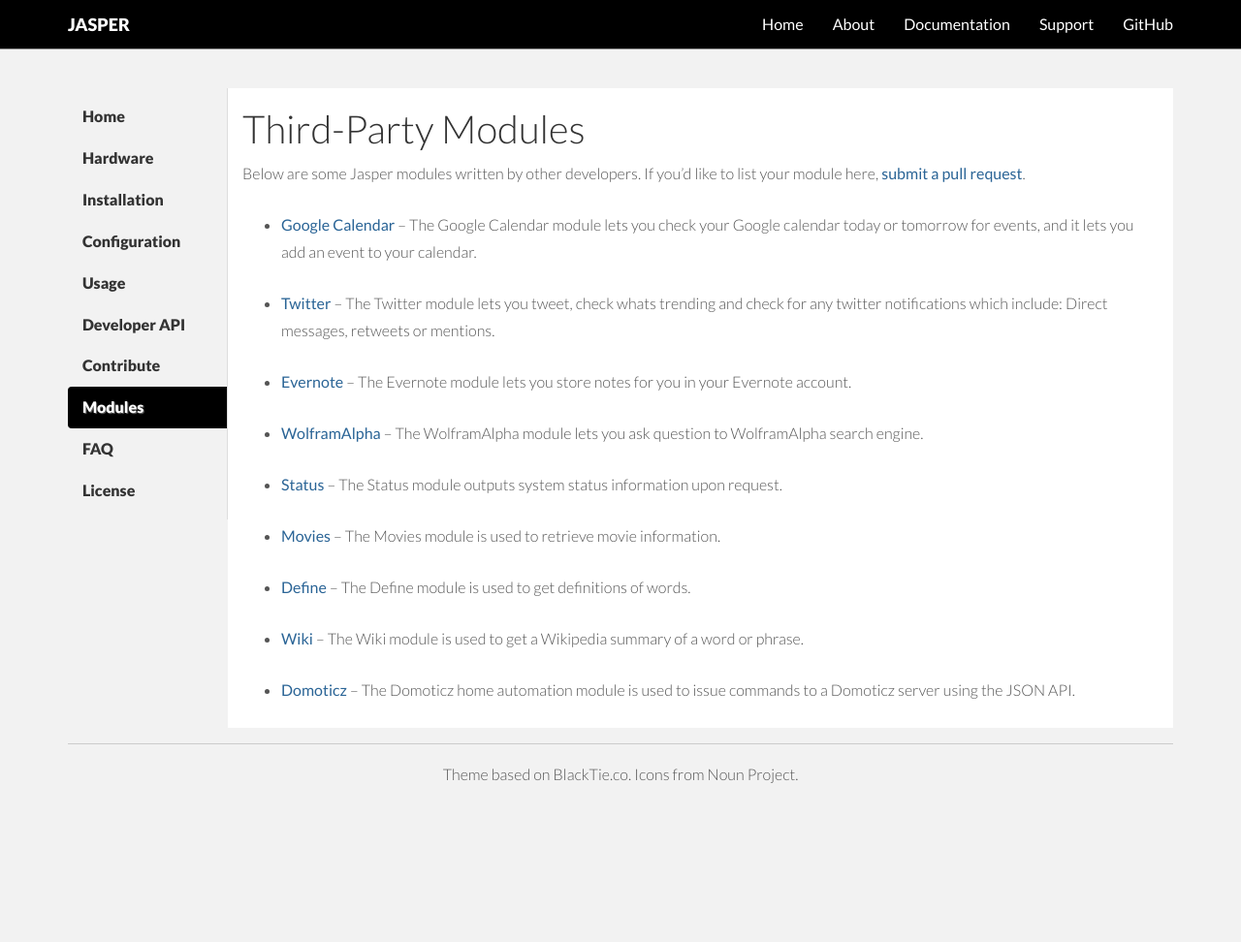
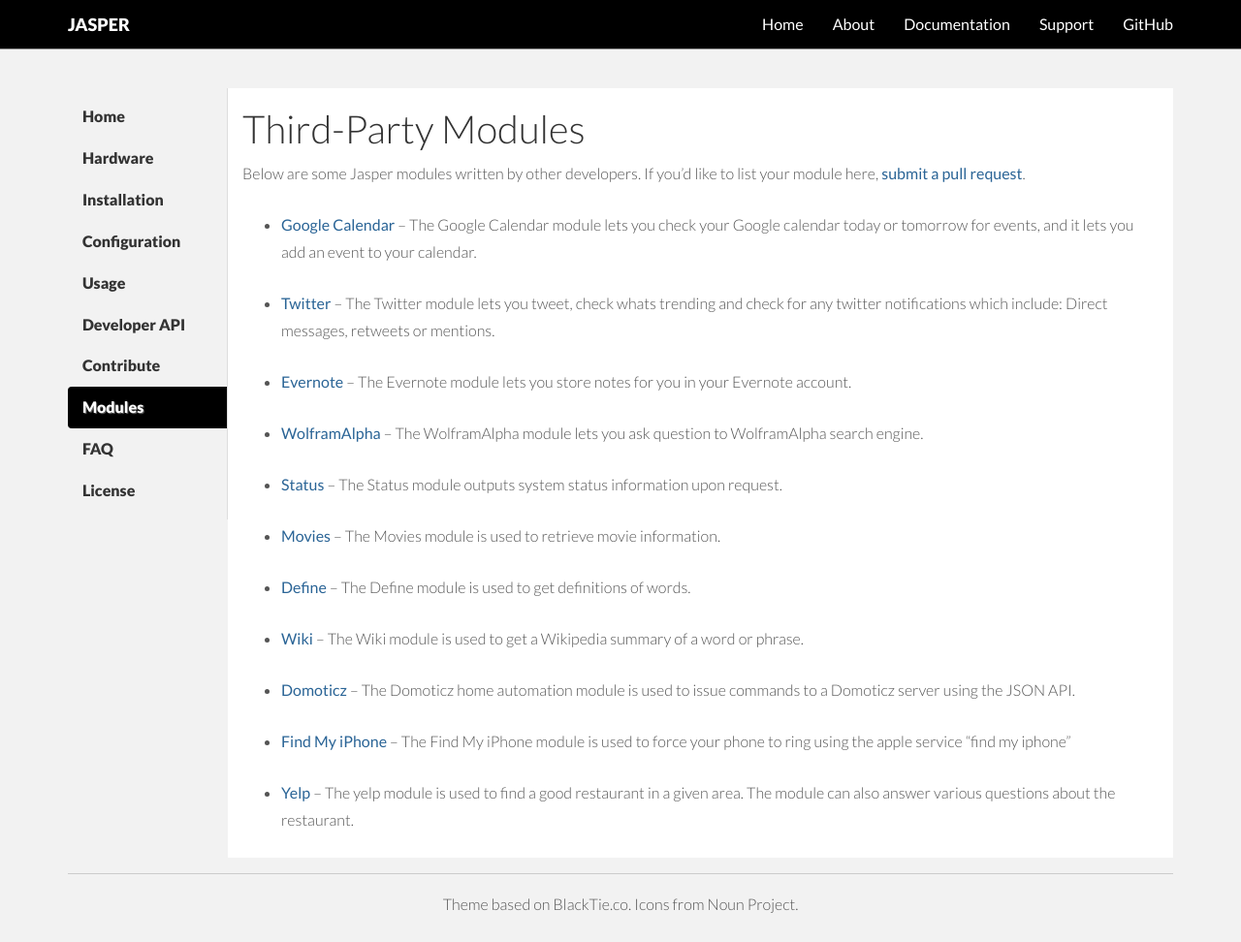
Before and after one commit to jasperproject/jasperproject.github.io, a Jekyll site: the page built from documentation/modules/index.md, in a window 1280 px wide and 972 px high. Shown: the whole window at 97% size. Built offline with Jekyll 4.4.1, drawn with Linux system fonts in a browser that asks for light colours; nearby versions of some CDN libraries.

Commit message:
Add my two modules to the list
- Find my iPhone
- Yelp

```diff
--- a/documentation/modules/index.md
+++ b/documentation/modules/index.md
@@ -27,3 +27,7 @@
 - [Wiki](https://github.com/iamjake648/jasper-wiki) -- The Wiki module is used to get a Wikipedia summary of a word or phrase.
 
 - [Domoticz](https://github.com/nlooije/Jasper-Domoticz) -- The Domoticz home automation module is used to issue commands to a Domoticz server using the JSON API.
+
+- [Find My iPhone](https://github.com/androbwebb/jasper-find-iphone-module) -- The Find My iPhone module is used to force your phone to ring using the apple service "find my iphone"
+
+- [Yelp](https://github.com/androbwebb/jasper-yelp-module) -- The yelp module is used to find a good restaurant in a given area. The module can also answer various questions about the restaurant.
```
